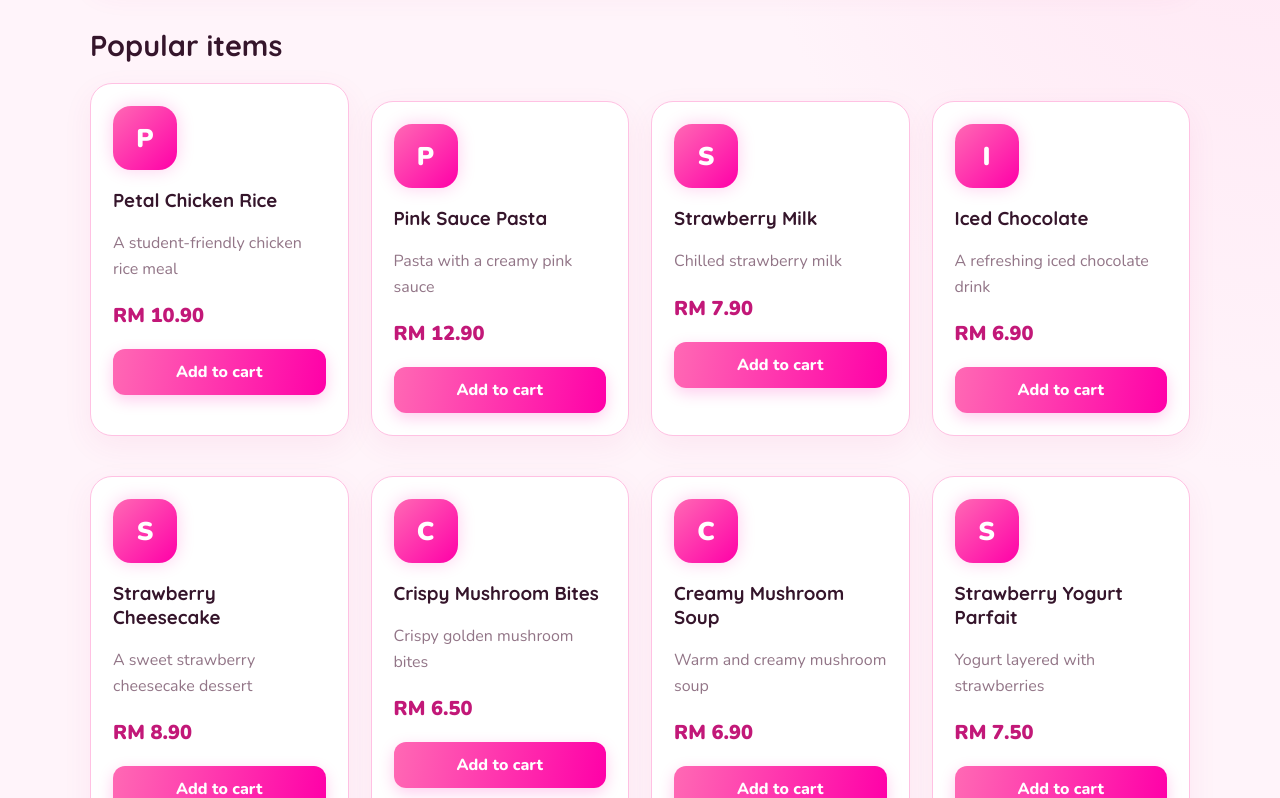
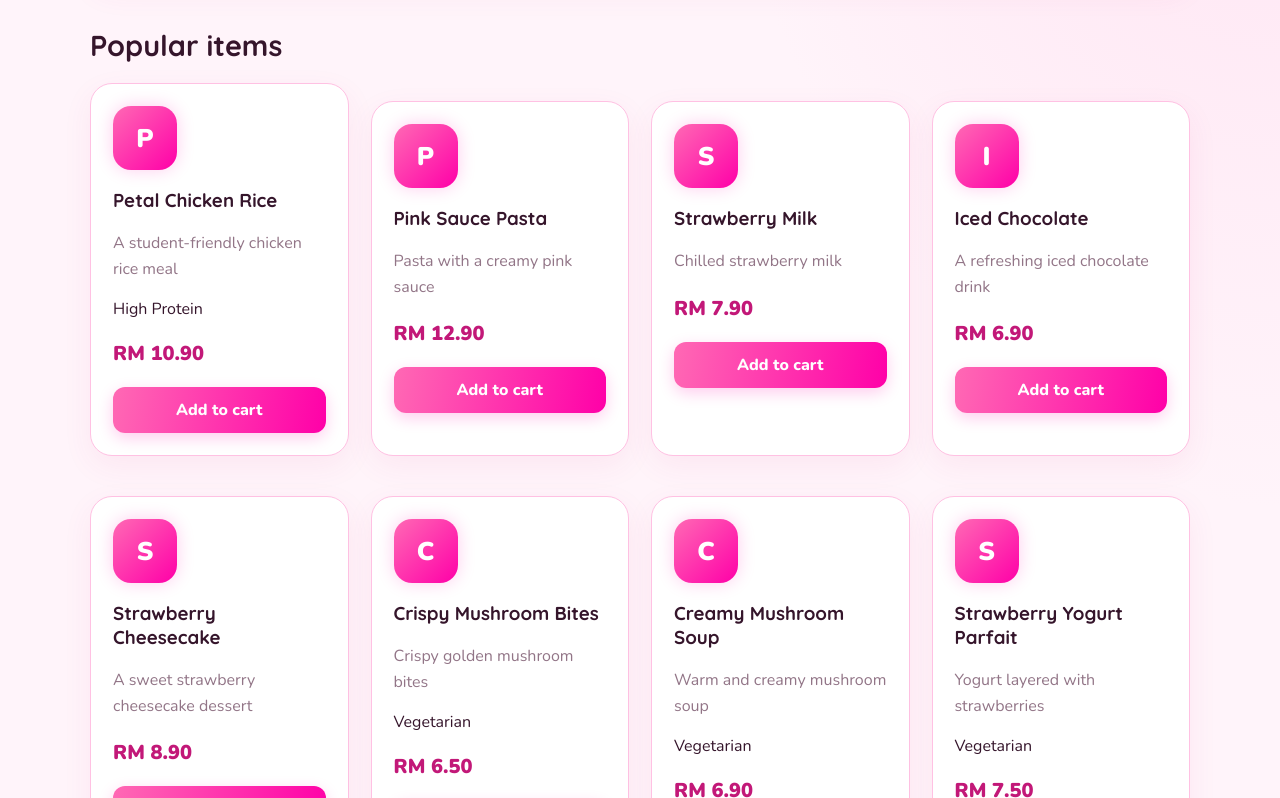
Before and after one commit to irdinaherman/campuseats--2321746-, a React (Vite) app: page / in a window 1280 px wide. Shown: the part 1008-1806 px from the top of the page. Built offline with nearby package versions, Linux system fonts and the light colour scheme.

Commit message:
feat: display dietary tags on menu cards

```diff
--- a/src/components/MenuItemCard.jsx
+++ b/src/components/MenuItemCard.jsx
@@ -26,6 +26,16 @@ function MenuItemCard({ item, vendorId, vendorName }) {
 
       <p className="muted">{item.description}</p>
 
+      {item.dietaryTags?.length > 0 && (
+        <div className="dietary-tags">
+          {item.dietaryTags.map((tag) => (
+            <span className="dietary-tag" key={tag}>
+              {tag}
+            </span>
+          ))}
+        </div>
+      )}
+
       <p className="price">
         RM {item.price.toFixed(2)}
       </p>
```
